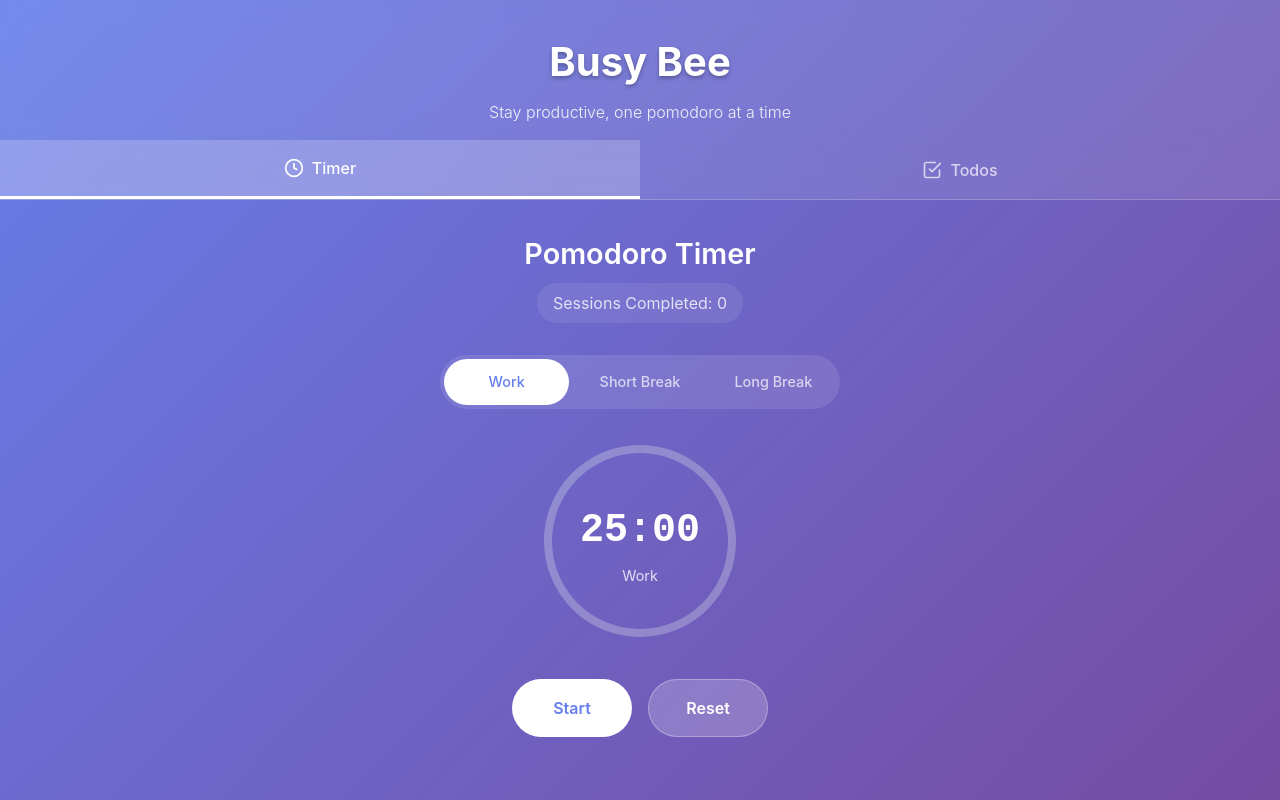
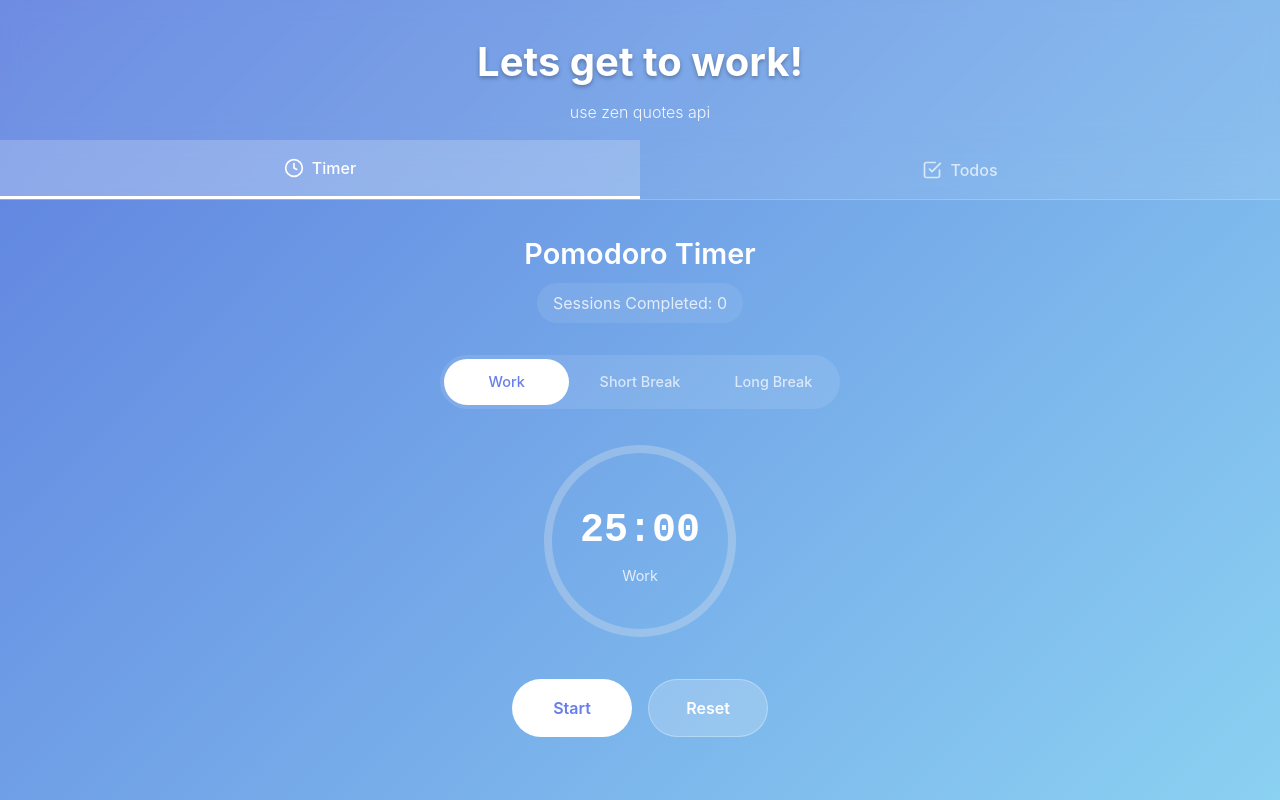
Before and after one commit to minhao23/busy-bee, a React (Vite) app: page / in a window 1280 px wide. Built offline with nearby package versions, Linux system fonts and the light colour scheme.

Commit message:
Install telegram web app dependencies

```diff
--- a/package.json
+++ b/package.json
@@ -9,6 +9,7 @@
     "preview": "vite preview"
   },
   "dependencies": {
+    "@builder.io/react": "^8.2.2",
     "react": "^18.2.0",
     "react-dom": "^18.2.0"
   },
--- a/src/App.css
+++ b/src/App.css
@@ -3,7 +3,7 @@
   min-height: 100vh;
   display: flex;
   flex-direction: column;
-  background: linear-gradient(135deg, #667eea 0%, #764ba2 100%);
+  background: linear-gradient(135deg, #5e80df 0%, #8bd1f2 100%);
   color: #ffffff;
   padding: 0;
   margin: 0;
--- a/src/App.tsx
+++ b/src/App.tsx
@@ -9,8 +9,8 @@ function App() {
   return (
     <div className="app">
       <header className="app-header">
-        <h1 className="app-title">Busy Bee</h1>
-        <p className="app-subtitle">Stay productive, one pomodoro at a time</p>
+        <h1 className="app-title">Lets get to work!</h1>
+        <p className="app-subtitle">use zen quotes api</p>
       </header>
 
       <nav className="tab-navigation">
```
Also changed, not shown: 1 other file (tests, documents, lock files or other folders).
